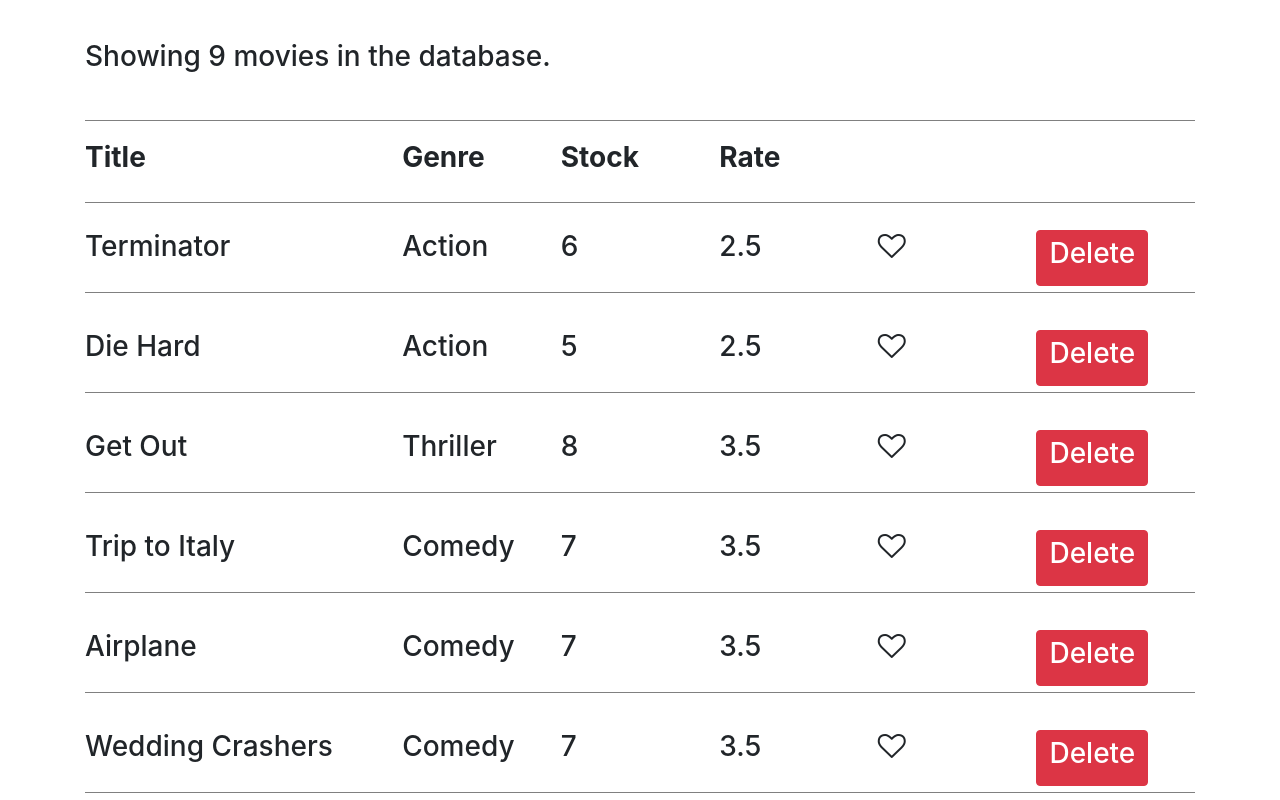
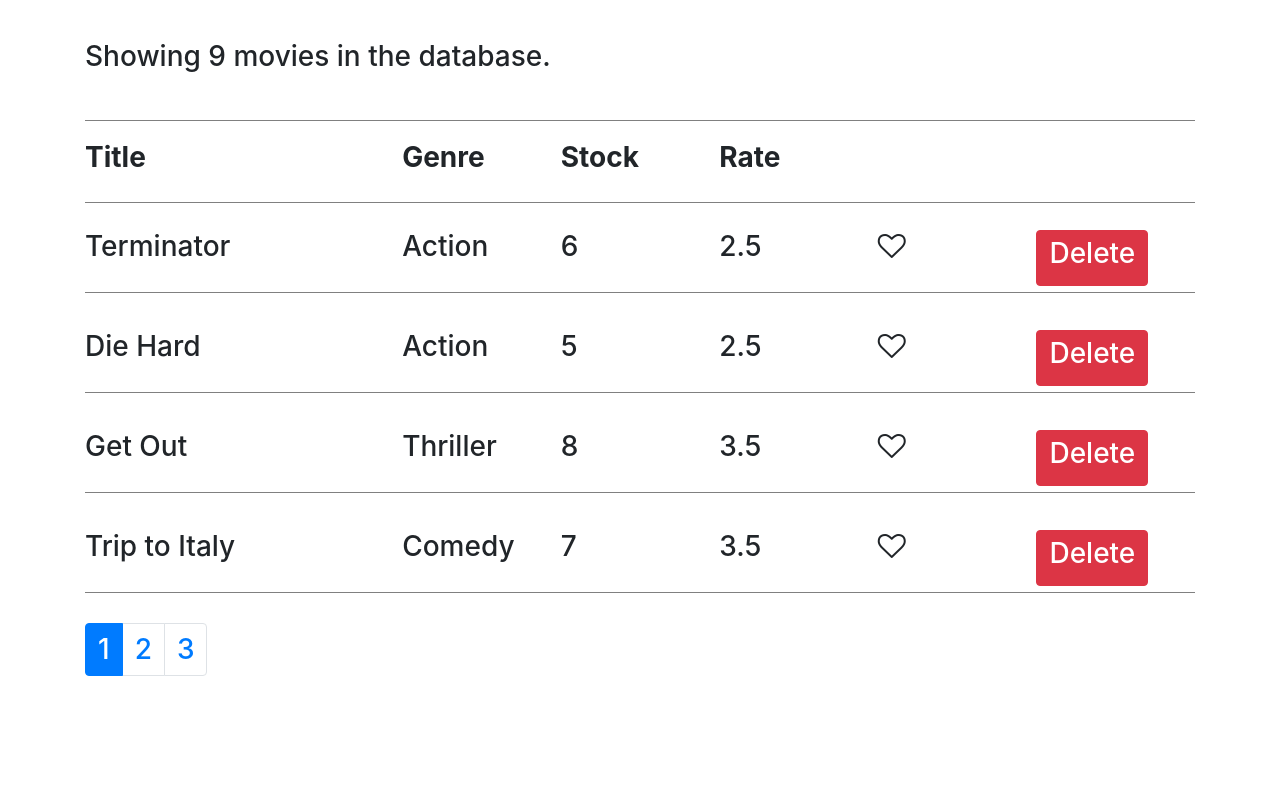
Before and after one commit to lopezg3000/vidly, a React (Create React App) app: page / in a window 1280 px wide. Shown: the top 800 px of the page. Built offline with nearby package versions, Linux system fonts and the light colour scheme.

Commit message:
paginatingData

```diff
--- a/src/components/grid/GridMovieInfo.js
+++ b/src/components/grid/GridMovieInfo.js
@@ -1,14 +1,14 @@
 import React from 'react';
 import "../../grid.css";
 import Like from "../common/Like"
-import Pagination from "../pagination/Pagination"
+import Pagination from "../common/Pagination"
 
 const MovieInfo = props => {
     // console.log(props);
-    const { data, onLike, onDelete, count, pageSize, onPageChange, currentPage } = props;
+    const { movies, onLike, onDelete, count, pageSize, onPageChange, currentPage } = props;
     return (
         <React.Fragment>
-            {data.map(movie => (
+            {movies.map(movie => (
                 <React.Fragment key={movie._id}>
                     <div className="movieInfo">
                         <h3>{movie.title}</h3>
--- a/src/components/grid/MainGrid.js
+++ b/src/components/grid/MainGrid.js
@@ -3,6 +3,7 @@ import Header from "./GridHeader";
 import MovieInfo from "./GridMovieInfo";
 import { getMovies } from "../../services/fakeMovieService";
 import Counter from "../MovieCounter";
+import { paginate } from "../../utils/paginate";
 import "../../grid.css";
 
 
@@ -38,7 +39,10 @@ class Grid extends Component {
 
 
     render() {
-        const { count, data, pageSize, currentPage } = this.state;
+        const { count, data: allMovies, pageSize, currentPage } = this.state;
+
+        const movies = paginate(allMovies, currentPage, pageSize);
+
         return (
             <React.Fragment>
                 <Counter formatCount={this.formatCount()} />
@@ -46,7 +50,7 @@ class Grid extends Component {
                     <Header headerItemsArr={["Title", "Genre", "Stock", "Rate"]} count={this.state.count} />
                     <MovieInfo
                         count={count}
-                        data={data}
+                        movies={movies}
                         pageSize={pageSize}
                         currentPage={currentPage}
                         onDelete={this.handleDelete}
--- /dev/null
+++ b/src/utils/paginate.js
@@ -0,0 +1,6 @@
+import _ from "lodash";
+
+export function paginate(items, pageNumber, pageSize) {
+    const startIndex = (pageNumber - 1) * pageSize;
+    return _(items).slice(startIndex).take(pageSize).value();
+}
```
Also changed, not shown: src/components/common/Pagination.js (renamed from src/components/pagination/Pagination.js).
